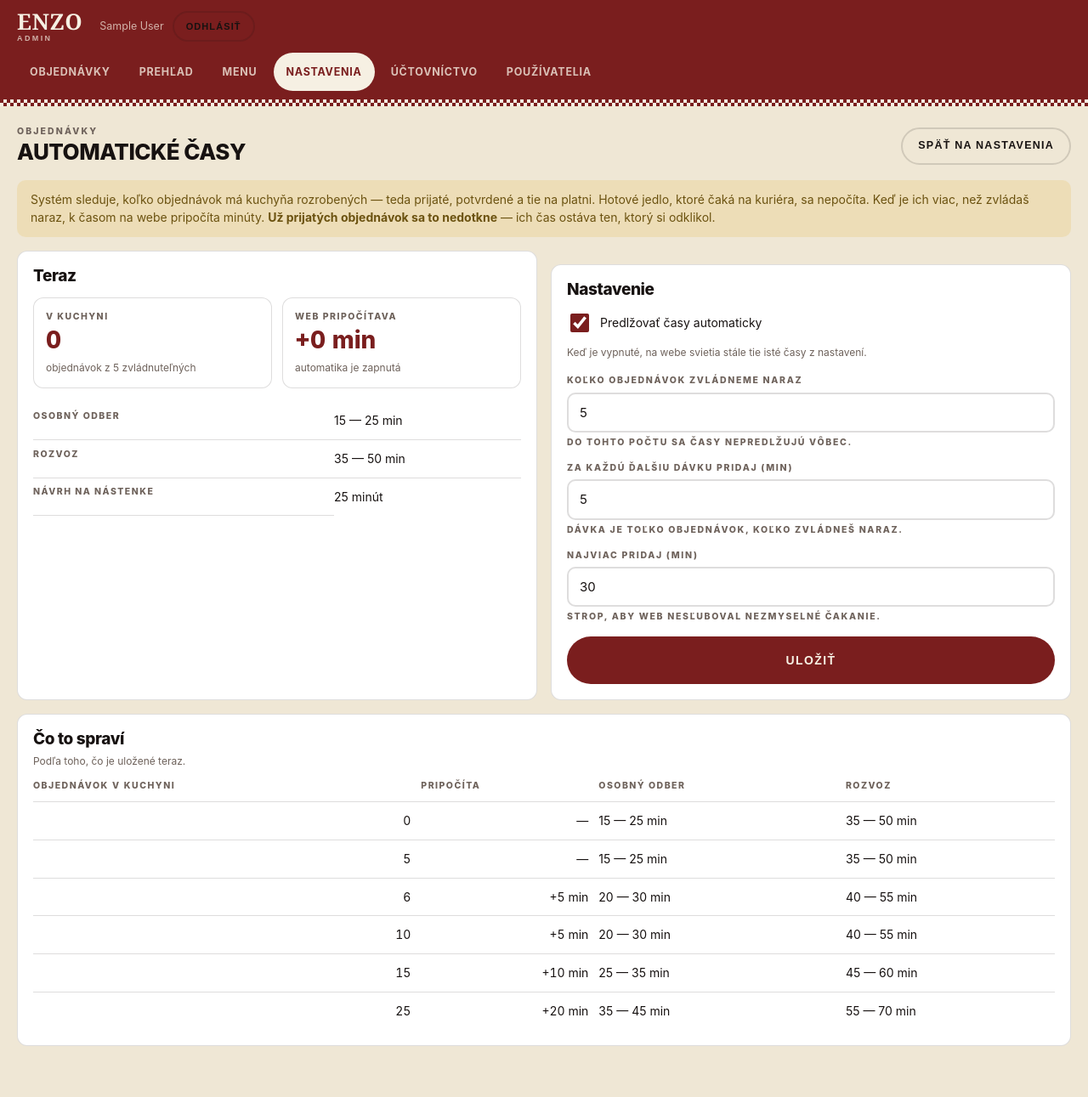
After one commit to matejmedo123/blup, a PHP site: page /load.php in a window 1280 px wide. The commit adds this page. Shown: the whole page at 85% size. Run offline with PHP 8.4, Linux system fonts and the light colour scheme; the visitor is signed in with stand-in values (Sample User, id 1); tables that the repository leaves empty hold one stand-in row (values such as "Sample post").

Commit message:
Časy sa predlžujú samy podľa toho, koľko je rozrobené
Web sľuboval tých istých 15 — 25 minút o tretej poobede aj vtedy, keď bolo
na platni dvanásť objednávok. Zákazník potom čakal dvojnásobok a volal na
prevádzku, prečo to trvá.

Nový `Workload` pozerá, koľko objednávok má kuchyňa naozaj rozrobených —
prijaté, potvrdené a tie na platni. Hotové jedlo čakajúce na kuriéra sa
neráta, kuchyňu už nezdržuje. Keď je ich viac, než prevádzka zvládne naraz,
pripočíta minúty k tomu, čo web sľubuje: k časom v menu, v pokladni aj
k odhadu pri každej obci. Zákazník k tomu vidí vetu, že je nabito — bez nej
by to vyzeralo, že je prevádzka pomalá.

Nastavuje sa to v Nastavenia → Automatické časy: koľko objednávok zvládame
naraz, o koľko sa pridá za každú ďalšiu dávku a aký je strop (v základe 5
objednávok, +5 minút, najviac +30). Stránka rovno ukazuje, koľko je práve
v kuchyni, čo z toho web sľubuje, a tabuľku, čo sa stane pri inom nápore.
Dá sa to vypnúť — vtedy platia časy z nastavení tak, ako sú napísané.

Nástenka ukazuje, o koľko sa práve pridáva, a pri prijímaní objednávky
predvyberie minutáž podľa vyťaženia. Pri tom sa opravilo aj to, že odklikaná
minutáž zmizla pri každom desaťsekundovom obnovení skôr, než obsluha stihla
dať Prijať.

Prijatých objednávok sa predĺženie nedotkne — každá si nesie ten čas, ktorý
jej obsluha odklikla.

Doplnených 17 testov backendu: prahy, dávky, strop, vypnutá automatika,
že sa hotové objednávky nerátajú a že historický čas ostáva nedotknutý.

Co-Authored-By: Claude Opus 5 <noreply@anthropic.com>
Claude-Session: https://claude.ai/code/session_0188xtvrqTtMXxhWpk7CRpNq

```diff
--- a/backend/admin/_layout.php
+++ b/backend/admin/_layout.php
@@ -30,7 +30,7 @@ function layout_start(string $title, string $active = '', ?array $user = null):
 <meta name="robots" content="noindex, nofollow">
 <title><?= htmlspecialchars($title) ?> · ENZO admin</title>
 <link rel="icon" href="../favicon.svg" type="image/svg+xml">
-<link rel="stylesheet" href="assets/admin.css?v=8">
+<link rel="stylesheet" href="assets/admin.css?v=9">
 </head>
 <body>
 <header class="topbar no-print">
--- a/backend/admin/assets/admin.css
+++ b/backend/admin/assets/admin.css
@@ -296,6 +296,15 @@ table.data tr:last-child td { border-bottom: 0; }
 /* Na telefóne je vysvetľujúca veta navyše — obsluha ju už pozná. */
 @media (max-width: 640px) { .refresh-note { display: none; } }
 
+/* Koľko web práve sľubuje navyše. Ukazuje sa len keď sa časy naozaj
+   predlžujú — inak by to bol ďalší večne svietiaci údaj. */
+.load-note {
+  border-radius: 999px; padding: 4px 12px;
+  font-size: 12px; font-weight: 700; line-height: 1.3;
+  background: rgba(225, 177, 44, 0.22); color: #6B4E06;
+}
+.load-note.load-slammed { background: rgba(176, 32, 32, 0.14); color: var(--red); }
+
 /* ---------- Prehľad prevádzky ---------- */
 .stats { display: grid; gap: 12px; grid-template-columns: repeat(2, 1fr); }
 @media (min-width: 900px) { .stats { grid-template-columns: repeat(4, 1fr); } }
--- a/backend/admin/dashboard.php
+++ b/backend/admin/dashboard.php
@@ -5,7 +5,7 @@ require __DIR__ . '/_layout.php';
 
 $user = Auth::requireLogin();
 $accepting = Settings::bool('accepting_orders');
-$defaultMins = max(5, Settings::int('default_prep_minutes'));
+$defaultMins = Workload::suggestedMinutes();
 
 layout_start('Objednávky', 'dashboard', $user);
 flash_render();
@@ -41,6 +41,7 @@ flash_render();
     <span>Zvuk, kým je objednávka nepotvrdená</span>
   </label>
   <span class="hint refresh-note">Obnovuje sa každých 10 s. Pípa, kým novú objednávku neprijmeš alebo neodmietneš.</span>
+  <span class="load-note" id="loadNote" hidden></span>
   <span class="hint" id="lastUpdate"></span>
 </div>
 
--- /dev/null
+++ b/backend/admin/load.php
@@ -0,0 +1,181 @@
+<?php
+declare(strict_types=1);
+require __DIR__ . '/../api/_bootstrap.php';
+require __DIR__ . '/_layout.php';
+
+/**
+ * Automatické predlžovanie časov podľa vyťaženia.
+ *
+ * Keď je kuchyňa zavalená, web nemá zákazníkovi sľubovať tých istých
+ * 20 minút ako o tretej poobede. Tu sa nastaví, koľko objednávok naraz
+ * prevádzka zvládne a o koľko sa čas predĺži, keď ich je viac.
+ */
+
+$user = Auth::requireRole(Auth::ROLE_ADMIN);
+
+if (($_SERVER['REQUEST_METHOD'] ?? '') === 'POST') {
+    Csrf::require();
+
+    $before = [
+        'auto_prep_enabled'  => (string) Settings::get('auto_prep_enabled'),
+        'auto_prep_capacity' => (string) Settings::get('auto_prep_capacity'),
+        'auto_prep_step'     => (string) Settings::get('auto_prep_step'),
+        'auto_prep_max'      => (string) Settings::get('auto_prep_max'),
+    ];
+
+    $after = [
+        'auto_prep_enabled'  => isset($_POST['enabled']) ? '1' : '0',
+        'auto_prep_capacity' => (string) max(1, min(100, (int) ($_POST['capacity'] ?? 5))),
+        'auto_prep_step'     => (string) max(1, min(60, (int) ($_POST['step'] ?? 5))),
+        'auto_prep_max'      => (string) max(0, min(180, (int) ($_POST['max'] ?? 30))),
+    ];
+
+    foreach ($after as $key => $value) {
+        Settings::set($key, $value);
+        AuditLog::change($user, 'settings', $key, $before[$key], $value);
+    }
+
+    Workload::forget();
+    flash_redirect('load.php', 'ok', 'Nastavenie automatických časov je uložené.');
+}
+
+$load = Workload::snapshot();
+
+/** Ukážka, čo súčasné nastavenie spraví pri rôznom počte objednávok. */
+$capacity = (int) $load['capacity'];
+$step     = max(1, Settings::int('auto_prep_step'));
+$max      = max(0, Settings::int('auto_prep_max'));
+$preview  = [];
+foreach ([0, $capacity, $capacity + 1, $capacity * 2, $capacity * 3, $capacity * 5] as $count) {
+    $extra = $count > $capacity
+        ? min($max, (int) ceil(($count - $capacity) / $capacity) * $step)
+        : 0;
+    $preview[$count] = $extra;
+}
+
+$pickup   = (string) Settings::get('prep_time_pickup');
+$delivery = (string) Settings::get('prep_time_delivery');
+
+layout_start('Automatické časy', 'settings', $user);
+flash_render();
+?>
+<div class="page-head">
+  <div><p class="eyebrow">Objednávky</p><h1>Automatické časy</h1></div>
+  <a class="btn btn-ghost" href="settings.php">Späť na nastavenia</a>
+</div>
+
+<div class="alert alert-info">
+  Systém sleduje, koľko objednávok má kuchyňa rozrobených — teda prijaté,
+  potvrdené a tie na platni. Hotové jedlo, ktoré čaká na kuriéra, sa
+  nepočíta. Keď je ich viac, než zvládaš naraz, k časom na webe pripočíta
+  minúty. <strong>Už prijatých objednávok sa to nedotkne</strong> — ich
+  čas ostáva ten, ktorý si odklikol.
+</div>
+
+<div class="grid grid-2">
+  <div class="card">
+    <h2>Teraz</h2>
+    <div class="stats" style="grid-template-columns:1fr 1fr;margin-top:14px">
+      <div class="stat">
+        <span class="stat-label">V kuchyni</span>
+        <span class="stat-value"><?= (int) $load['inFlight'] ?></span>
+        <span class="hint">objednávok z <?= (int) $load['capacity'] ?> zvládnuteľných</span>
+      </div>
+      <div class="stat">
+        <span class="stat-label">Web pripočítava</span>
+        <span class="stat-value">+<?= (int) $load['extraMinutes'] ?> min</span>
+        <span class="hint"><?= $load['enabled'] ? 'automatika je zapnutá' : 'automatika je vypnutá' ?></span>
+      </div>
+    </div>
+
+    <div class="table-wrap" style="margin-top:16px">
+      <table class="data">
+        <tr>
+          <th>Osobný odber</th>
+          <td><?= e(Workload::stretchText($pickup, (int) $load['extraMinutes'])) ?>
+            <?php if ($load['extraMinutes'] > 0): ?>
+              <span class="hint">namiesto <?= e($pickup) ?></span>
+            <?php endif; ?>
+          </td>
+        </tr>
+        <tr>
+          <th>Rozvoz</th>
+          <td><?= e(Workload::stretchText($delivery, (int) $load['extraMinutes'])) ?>
+            <?php if ($load['extraMinutes'] > 0): ?>
+              <span class="hint">namiesto <?= e($delivery) ?></span>
+            <?php endif; ?>
+          </td>
+        </tr>
+        <tr>
+          <th>Návrh na nástenke</th>
+          <td><?= Workload::suggestedMinutes() ?> minút</td>
+        </tr>
+      </table>
+    </div>
+  </div>
+
+  <div class="card">
+    <h2>Nastavenie</h2>
+    <form method="post" style="margin-top:14px">
+      <?= Csrf::field() ?>
+      <label class="checkline">
+        <input type="checkbox" name="enabled" value="1"<?= $load['enabled'] ? ' checked' : '' ?>>
+        <span>Predlžovať časy automaticky</span>
+      </label>
+      <p class="hint" style="margin:0 0 16px">
+        Keď je vypnuté, na webe svietia stále tie isté časy z nastavení.
+      </p>
+
+      <label class="field">
+        <span>Koľko objednávok zvládneme naraz</span>
+        <input type="number" name="capacity" min="1" max="100"
+               value="<?= (int) Settings::int('auto_prep_capacity') ?>">
+        <span class="hint">Do tohto počtu sa časy nepredlžujú vôbec.</span>
+      </label>
+
+      <label class="field">
+        <span>Za každú ďalšiu dávku pridaj (min)</span>
+        <input type="number" name="step" min="1" max="60"
+               value="<?= (int) Settings::int('auto_prep_step') ?>">
+        <span class="hint">Dávka je toľko objednávok, koľko zvládneš naraz.</span>
+      </label>
+
+      <label class="field">
+        <span>Najviac pridaj (min)</span>
+        <input type="number" name="max" min="0" max="180"
+               value="<?= (int) Settings::int('auto_prep_max') ?>">
+        <span class="hint">Strop, aby web nesľuboval nezmyselné čakanie.</span>
+      </label>
+
+      <button class="btn btn-lg btn-block" type="submit">Uložiť</button>
+    </form>
+  </div>
+</div>
+
+<div class="card" style="margin-top:16px">
+  <h2>Čo to spraví</h2>
+  <p class="hint" style="margin-top:6px">Podľa toho, čo je uložené teraz.</p>
+  <div class="table-wrap" style="margin-top:12px">
+    <table class="data">
+      <thead>
+        <tr>
+          <th class="num">Objednávok v kuchyni</th>
+          <th class="num">Pripočíta</th>
+          <th>Osobný odber</th>
+          <th>Rozvoz</th>
+        </tr>
+      </thead>
+      <tbody>
+        <?php foreach ($preview as $count => $extra): ?>
+          <tr>
+            <td class="num"><?= (int) $count ?></td>
+            <td class="num"><?= $extra ? '+' . $extra . ' min' : '—' ?></td>
+            <td><?= e(Workload::stretchText($pickup, $extra)) ?></td>
+            <td><?= e(Workload::stretchText($delivery, $extra)) ?></td>
+          </tr>
+        <?php endforeach; ?>
+      </tbody>
+    </table>
+  </div>
+</div>
+<?php layout_end(); ?>
--- a/backend/api/lib/Settings.php
+++ b/backend/api/lib/Settings.php
@@ -32,6 +32,12 @@ final class Settings
         'prep_time_pickup'     => '15 — 25 min',
         'prep_time_delivery'   => '35 — 50 min',
         'default_prep_minutes' => '25',
+
+        // Automatické predlžovanie časov podľa toho, koľko je rozrobené.
+        'auto_prep_enabled'    => '1',
+        'auto_prep_capacity'   => '5',
+        'auto_prep_step'       => '5',
+        'auto_prep_max'        => '30',
 
         'delivery_zones'       => "Koniarovce\nPreseľany\nLudanice\nChrabrany\nTopoľčany\nNitrianska Streda",
         'opening_hours'        => "Pondelok — Štvrtok|11:00 — 21:00\nPiatok — Sobota|11:00 — 22:00\nNedeľa|12:00 — 21:00",
--- /dev/null
+++ b/backend/api/lib/Workload.php
@@ -0,0 +1,122 @@
+<?php
+declare(strict_types=1);
+
+/**
+ * Vyťaženie kuchyne a automatické predlžovanie sľúbených časov.
+ *
+ * Keď je na platni desať objednávok, sľúbiť ďalšiemu zákazníkovi tých
+ * istých 20 minút je klamstvo — a obsluha to potom rieši telefonátmi.
+ * Systém preto sám sleduje, koľko objednávok je rozrobených, a k časom
+ * na webe pripočíta toľko minút, koľko dáva zmysel.
+ *
+ * Ráta sa len to, čo kuchyňa ešte má spraviť (prijaté, potvrdené,
+ * na platni). Hotové jedlo, ktoré čaká na kuriéra, už kuchyňu nezdržuje.
+ *
+ * Historické objednávky sa tým nemenia — predĺženie sa dotýka len toho,
+ * čo systém sľubuje odteraz. Čas konkrétnej objednávky ostáva ten, ktorý
+ * obsluha odklikla pri prijatí.
+ */
+final class Workload
+{
+    /** Stavy, v ktorých objednávka ešte zaberá kuchyňu. */
+    private const IN_KITCHEN = ['received', 'accepted', 'preparing'];
+
+    /** @var array<string,mixed>|null */
+    private static ?array $cache = null;
+
+    /**
+     * Aktuálny stav vyťaženia.
+     *
+     * @return array{enabled:bool,inFlight:int,capacity:int,extraMinutes:int,level:string,note:string}
+     */
+    public static function snapshot(): array
+    {
+        if (self::$cache !== null) {
+            return self::$cache;
+        }
+
+        $enabled  = Settings::bool('auto_prep_enabled');
+        $capacity = max(1, Settings::int('auto_prep_capacity'));
+        $step     = max(1, Settings::int('auto_prep_step'));
+        $max      = max(0, Settings::int('auto_prep_max'));
+        $inFlight = self::inKitchen();
+
+        $extra = 0;
+        if ($enabled && $inFlight > $capacity) {
+            // Za každú ďalšiu dávku veľkosti kapacity pridáme jeden krok.
+            $batches = (int) ceil(($inFlight - $capacity) / $capacity);
+            $extra   = min($max, $batches * $step);
+        }
+
+        $level = $extra === 0 ? 'calm' : ($extra >= $max ? 'slammed' : 'busy');
+
+        return self::$cache = [
+            'enabled'      => $enabled,
+            'inFlight'     => $inFlight,
+            'capacity'     => $capacity,
+            'extraMinutes' => $extra,
+            'level'        => $level,
+            'note'         => $extra === 0
+                ? ''
+                : 'Máme nabito — časy sú dlhšie ako zvyčajne o ' . $extra . ' minút.',
+        ];
+    }
+
+    /** Koľko objednávok má kuchyňa práve na krku. */
+    public static function inKitchen(): int
+    {
+        $marks = implode(',', array_fill(0, count(self::IN_KITCHEN), '?'));
+        try {
+            $row = Db::one("SELECT COUNT(*) AS c FROM orders WHERE status IN ($marks)", self::IN_KITCHEN);
+        } catch (Throwable) {
+            return 0; // bez tabuľky sa časy jednoducho nepredlžujú
+        }
+        return (int) ($row['c'] ?? 0);
+    }
+
+    /** Koľko minút sa práve pripočítava. */
+    public static function extraMinutes(): int
+    {
+        return (int) self::snapshot()['extraMinutes'];
+    }
+
+    /**
+     * Predĺži časy v texte, ktorý vidí zákazník.
+     *
+     * Text si píše prevádzka sama („15 — 25 min“, „do pol hodiny nie sme“),
+     * tak nepredpokladáme tvar — pripočítame ku každému číslu v ňom.
+     */
+    public static function stretchText(string $text, ?int $extra = null): string
+    {
+        $extra ??= self::extraMinutes();
+        if ($extra === 0 || $text === '') {
+            return $text;
+        }
+        return (string) preg_replace_callback(
+            '/\d+/',
+            static fn (array $m) => (string) ((int) $m[0] + $extra),
+            $text,
+        );
+    }
+
+    /** Predĺži počet minút, nikdy nie do zápornej hodnoty. */
+    public static function stretchMinutes(int $minutes, ?int $extra = null): int
+    {
+        return max(0, $minutes + ($extra ?? self::extraMinutes()));
+    }
+
+    /**
+     * Minutáž, ktorú nástenka obsluhe predvyberie pri prijímaní objednávky.
+     * Je to návrh, nie príkaz — obsluha ho jedným klikom prebije.
+     */
+    public static function suggestedMinutes(): int
+    {
+        return self::stretchMinutes(max(5, Settings::int('default_prep_minutes')));
+    }
+
+    /** Po zmene nastavení alebo objednávok treba prepočítať nanovo. */
+    public static function forget(): void
+    {
+        self::$cache = null;
+    }
+}
--- a/src/components/cart/CartDrawer.tsx
+++ b/src/components/cart/CartDrawer.tsx
@@ -9,6 +9,7 @@ import { meetsMinimum, missingToFreeDelivery, missingToMinimum } from "@/lib/car
 import { formatPrice } from "@/lib/format";
 import { cn } from "@/lib/utils";
 import { ArrowIcon, BagIcon, CloseIcon } from "@/components/ui/Icons";
+import { BusyNote } from "@/components/ui/BusyNote";
 import { trapFocus } from "@/components/layout/MobileNavigation";
 import { CartItemRow } from "./CartItemRow";
 
@@ -209,6 +210,8 @@ export function CartDrawer() {
               </p>
             )}
 
+            {!closed && <BusyNote className="mt-3" />}
+
             {!closed && belowMinimum && (
               <p role="status" className="mt-3 rounded-xl bg-burgundy/8 px-4 py-3 text-[0.8rem] text-burgundy">
                 Minimálna objednávka je{" "}
--- a/src/components/checkout/Checkout.tsx
+++ b/src/components/checkout/Checkout.tsx
@@ -16,6 +16,7 @@ import { hasErrors, validateCheckout, type FieldErrors } from "@/lib/validation"
 import { cn } from "@/lib/utils";
 import { TextField } from "@/components/ui/Field";
 import { ArrowIcon, BagIcon, CheckIcon } from "@/components/ui/Icons";
+import { BusyNote } from "@/components/ui/BusyNote";
 import { CheckerRule } from "@/components/ui/Checkerboard";
 import { DeliveryForm } from "./DeliveryForm";
 import { OrderSummary } from "./OrderSummary";
@@ -246,6 +247,7 @@ export function Checkout() {
           <form ref={formRef} onSubmit={handleSubmit} noValidate className="flex flex-col gap-8">
             {/* 1 — spôsob */}
             <Step number="01" title="Spôsob prevzatia">
+              <BusyNote className="mb-4" />
               <div
                 role="radiogroup"
                 aria-label="Spôsob prevzatia objednávky"
--- a/src/lib/api.ts
+++ b/src/lib/api.ts
@@ -132,6 +132,12 @@ export interface ShopSettings {
   hours: { days: string; time: string }[];
   /** Obce, kam sa rozváža — každá s vlastným poplatkom a minimom. */
   zones: DeliveryZone[];
+  /** Ako je vyťažená kuchyňa. Server podľa toho sám predlžuje časy. */
+  load: {
+    busy: boolean;
+    extraMinutes: number;
+    note: string;
+  };
   /** Či sa práve dá objednať, a ak nie, prečo. */
   open: {
     now: boolean;
```
Also changed, not shown: CLAUDE.md (+2 -1 lines), NAVOD-WEBSUPPORT.md (+23 -3 lines), backend/admin/api.php (+17 -2 lines), backend/admin/assets/board.js (+41 -3 lines), backend/admin/settings.php (+8 -1 lines), backend/api/settings.php (+18 -3 lines), backend/tests/run.php (+78 -0 lines), src/components/ui/BusyNote.tsx (added, +31 -0 lines), src/context/MenuContext.tsx (+13 -1 lines).
